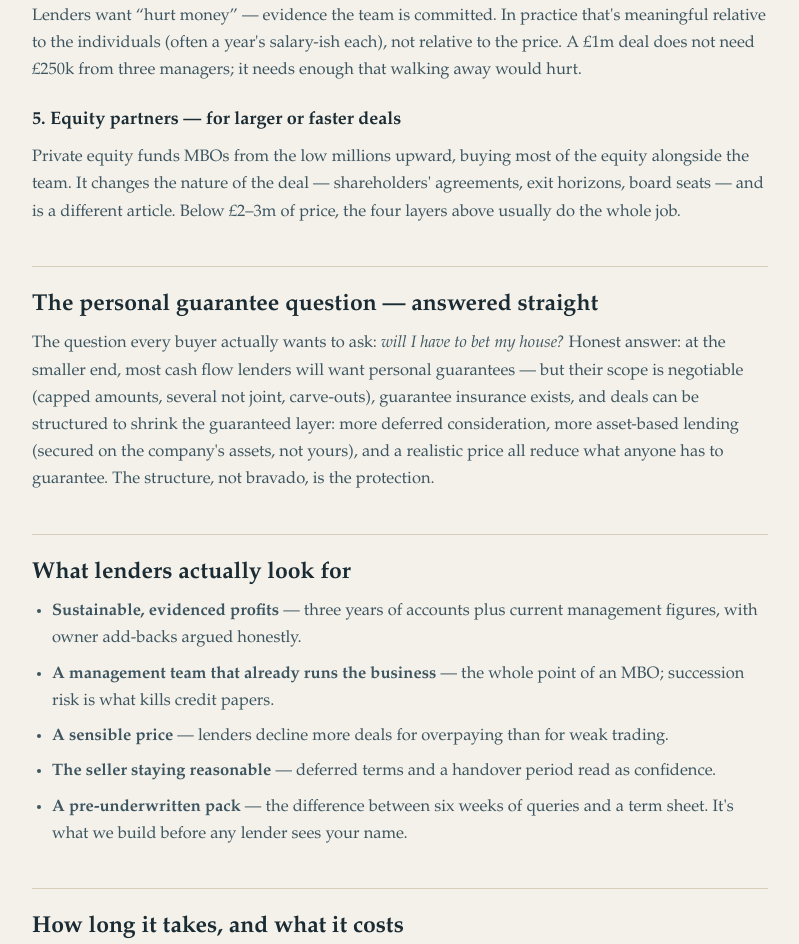
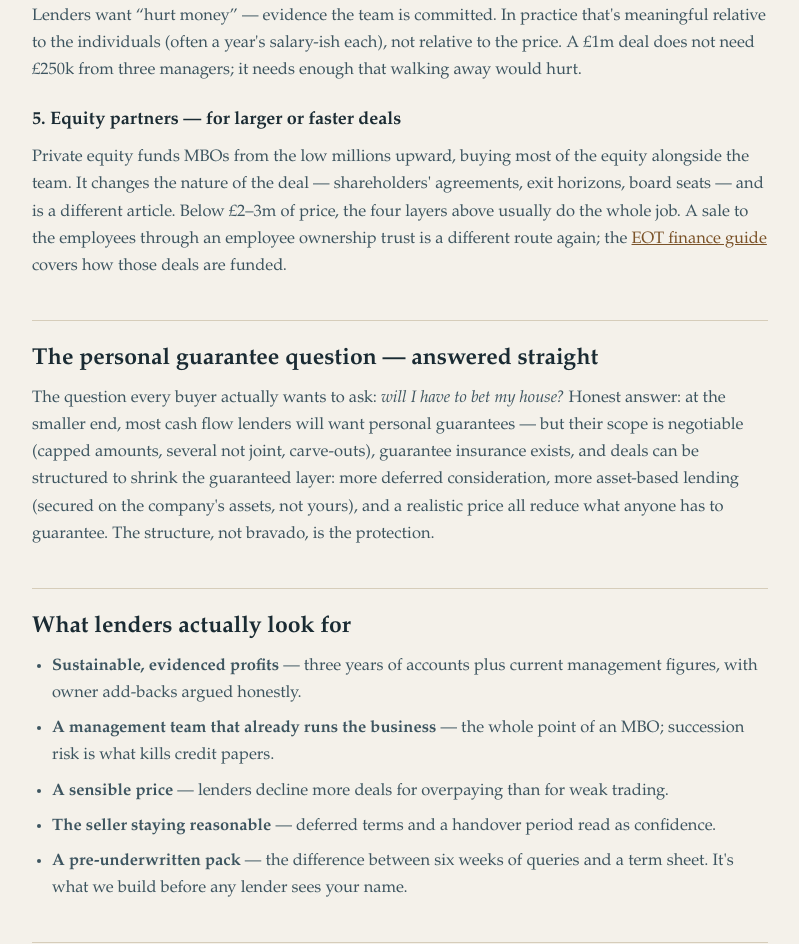
Before and after one commit to Chadhauser/granton-site, a plain HTML site: page management-buyout-funding.html in a window 1280 px wide. Shown: the part 1442-2386 px from the top of the page, without its empty margins (96-895 px from the left). Drawn offline with Linux system fonts and the light colour scheme.

Commit message:
MBO funding guide: link to the EOT finance guide from the private equity paragraph

```diff
--- a/management-buyout-funding.html
+++ b/management-buyout-funding.html
@@ -77,7 +77,7 @@
   <h3>4. The team's own money — less than you fear, more than zero</h3>
   <p>Lenders want “hurt money” — evidence the team is committed. In practice that's meaningful relative to the individuals (often a year's salary-ish each), not relative to the price. A £1m deal does not need £250k from three managers; it needs enough that walking away would hurt.</p>
   <h3>5. Equity partners — for larger or faster deals</h3>
-  <p>Private equity funds MBOs from the low millions upward, buying most of the equity alongside the team. It changes the nature of the deal — shareholders' agreements, exit horizons, board seats — and is a different article. Below £2–3m of price, the four layers above usually do the whole job.</p>
+  <p>Private equity funds MBOs from the low millions upward, buying most of the equity alongside the team. It changes the nature of the deal — shareholders' agreements, exit horizons, board seats — and is a different article. Below £2–3m of price, the four layers above usually do the whole job. A sale to the employees through an employee ownership trust is a different route again; the <a href="/employee-ownership-trust-finance">EOT finance guide</a> covers how those deals are funded.</p>
 
   <h2>The personal guarantee question — answered straight</h2>
   <p>The question every buyer actually wants to ask: <em>will I have to bet my house?</em> Honest answer: at the smaller end, most cash flow lenders will want personal guarantees — but their scope is negotiable (capped amounts, several not joint, carve-outs), guarantee insurance exists, and deals can be structured to shrink the guaranteed layer: more deferred consideration, more asset-based lending (secured on the company's assets, not yours), and a realistic price all reduce what anyone has to guarantee. The structure, not bravado, is the protection.</p>
```
